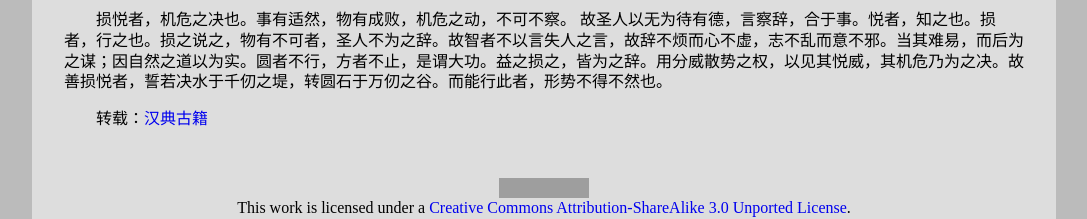
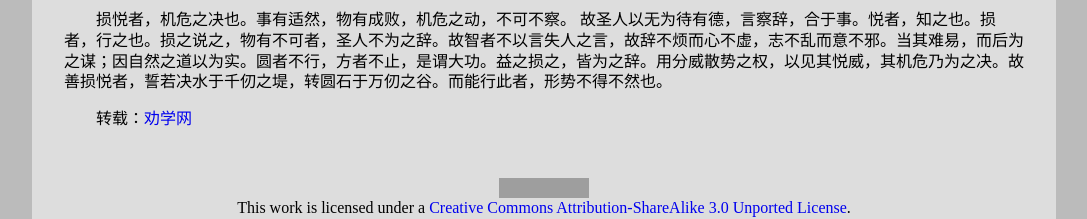
Before and after one commit to leiqin/leiqin.github.io, a Jekyll site: the page built from yinfu.markdown, in a window 1280 px wide. Shown: the part 1505-1724 px from the top of the page, without its empty margins (96-1183 px from the left). Built offline with Jekyll 4.4.1, drawn with Linux system fonts in a browser that asks for light colours; nearby versions of some CDN libraries; comment, search, counter and statistics services are not loaded; grey boxes are pictures that could not be loaded.

Commit message:
修改转载地址

```diff
--- a/yinfu.markdown
+++ b/yinfu.markdown
@@ -40,4 +40,4 @@ layout: headercenter
 
 损悦者，机危之决也。事有适然，物有成败，机危之动，不可不察。 故圣人以无为待有德，言察辞，合于事。悦者，知之也。损者，行之也。损之说之，物有不可者，圣人不为之辞。故智者不以言失人之言，故辞不烦而心不虚，志不乱而意不邪。当其难易，而后为之谋；因自然之道以为实。圆者不行，方者不止，是谓大功。益之损之，皆为之辞。用分威散势之权，以见其悦威，其机危乃为之决。故善损悦者，誓若决水于千仞之堤，转圆石于万仞之谷。而能行此者，形势不得不然也。
 
-转载：[汉典古籍](http://gj.zdic.net/archive.php?aid-39707.html)
+转载：[劝学网](http://www.quanxue.cn/CT_DaoJia/GuiGu/GuiGu01.html)
```
